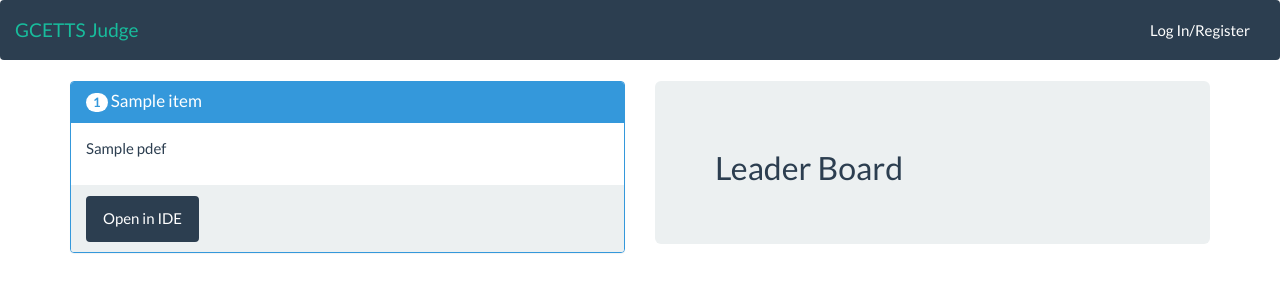
After one commit to joydeep1701/GCETTSJ, a Flask app: template templates/dashboard.html in a window 1280 px wide. The commit adds this page. Shown: the top 300 px of the page. Run offline with Flask 2, Linux system fonts and the light colour scheme; the template is opened without the code that fills it: most values are stand-ins (such as "Sample title", 1, 10 or a date in 2020); some libraries are stand-ins or nearby versions.

Commit message:
Heroku Updated

```diff
--- a/hello.py
+++ b/hello.py
@@ -33,8 +33,14 @@ db = SQL("sqlite:///gcettsj.db")
 
 @app.route("/")
 @login_required
-def hello():
-    return render_template('editor.html')
+def index():
+    rows = db.execute("SELECT PID,PTITLE,PDEF FROM problems")
+    return render_template('dashboard.html',data=rows)
+
+@app.route("/editor")
+@login_required
+def editor():
+    return render_template("editor.html")
 
 @app.route("/login",methods=["GET","POST"])
 def login():
@@ -54,7 +60,7 @@ def login():
                 flash('Invalid password', 'danger')
                 return render_template("login.html")
             session["uroll"] = rows[0]["UnivRoll"]
-            return redirect(url_for("hello"))
+            return redirect(url_for("index"))
     else:
         return render_template("login.html")
 @app.route("/register",methods=["GET","POST"])
@@ -75,7 +81,7 @@ def register():
             flash("Roll No Used","danger")
         db.execute("INSERT INTO 'users' ('Name','Stream','UnivRoll','Password') VALUES (:name,:stream,:uroll,:password)",name=html_escape(request.form.get("name")),stream=html_escape(request.form.get("stream")),uroll=html_escape(request.form.get("roll")),password = pwd_context.hash(request.form.get("password1")))
         session["uroll"] = request.form.get("roll")
-        return redirect(url_for("hello"))
+        return redirect(url_for("index"))
 @app.route("/checkuserid/<ui>", methods=["GET"])
 def checkuserid(ui):
     """Checks UserID during login"""
@@ -112,3 +118,7 @@ def  apirun():
         return stdout
     else:
         return "Aw, Something is wrong"
+
+
+if __name__ == "__main__":
+    app.run(host='0.0.0.0')
--- a/requirements.txt
+++ b/requirements.txt
@@ -1,3 +1,5 @@
+gunicorn
+flask
 Flask
 Flask-Session
 passlib
--- /dev/null
+++ b/templates/dashboard.html
@@ -0,0 +1,30 @@
+{% extends "layout.html" %}
+
+{% block title %}
+    Dashboard
+{% endblock %}
+{% block main %}
+				<div class="row">
+
+					<div class="col-sm-6" id="main">
+						{% for item in data: %}
+							<div class="panel panel-info">
+							         <div class="panel-heading">
+    								             <h3 class="panel-title"><span class="badge" style="text-align:right;">{{ item.PID }}</span> {{ item.PTITLE }} </h3>
+	                     </div>
+		  			           <div class="panel-body">
+    								             <p>{{ item.PDEF }} </p>
+	                     </div>
+					             <div class="panel-footer">
+                         <buttton class="btn btn-primary" type="button">Open in IDE</button>
+                       </div>
+							</div>
+						{% endfor %}
+					</div>
+					<div class="col-sm-6">
+						<div class="jumbotron">
+							<h2 id="">Leader Board</h2>
+						</div>
+					</div>
+				</div>
+			{% endblock %}
--- a/templates/layout.html
+++ b/templates/layout.html
@@ -25,21 +25,21 @@
                             <span class="icon-bar"></span>
                             <span class="icon-bar"></span>
                         </button>
-                        <a class="navbar-brand" href="{{ url_for('hello') }}">GCETTS Judge</a>
+                        <a class="navbar-brand" href="{{ url_for('index') }}">GCETTS Judge</a>
                     </div>
                     <div class="collapse navbar-collapse" id="navbar">
                         {% if session.uroll %}
                             <ul class="nav navbar-nav">
-                                <li><a href="{{ url_for('hello') }}">Dashboard</a></li>
-                                <li><a href="{{ url_for('hello') }}">Search</a></li>
-                                <li><a href="{{ url_for('hello') }}">History</a></li>
+                                <li><a href="{{ url_for('index') }}">Dashboard</a></li>
+                                <li><a href="{{ url_for('editor') }}">Editor</a></li>
+                                <li><a href="{{ url_for('index') }}">History</a></li>
                             </ul>
                             <ul class="nav navbar-nav navbar-right">
                                 <li class="dropdown">
           							<a href="#" class="dropdown-toggle" data-toggle="dropdown" role="button" aria-expanded="false"><span class="glyphicon glyphicon-menu-hamburger"></span></a>
           							<ul class="dropdown-menu" role="menu">
-            							<li><a href="{{ url_for('hello') }}"><span class="glyphicon glyphicon-wrench"></span> Change Password</a></li>
-            							<li><a href="{{ url_for('hello') }}"><span class="glyphicon glyphicon-plus"></span> Add More Money</a></li>
+            							<li><a href="{{ url_for('index') }}"><span class="glyphicon glyphicon-wrench"></span> Change Password</a></li>
+            							<li><a href="{{ url_for('index') }}"><span class="glyphicon glyphicon-plus"></span> Add More Money</a></li>
         								<li class="divider"></li>
             							<li><a href="{{ url_for('logout') }}"><span class="glyphicon glyphicon-log-out"></span> Logout</a></li>
 
--- /dev/null
+++ b/wsgi.py
@@ -0,0 +1,4 @@
+from hello import app as application
+
+if __name__=='__main__':
+	application.run()
```
Also changed, not shown: 1 other file.
